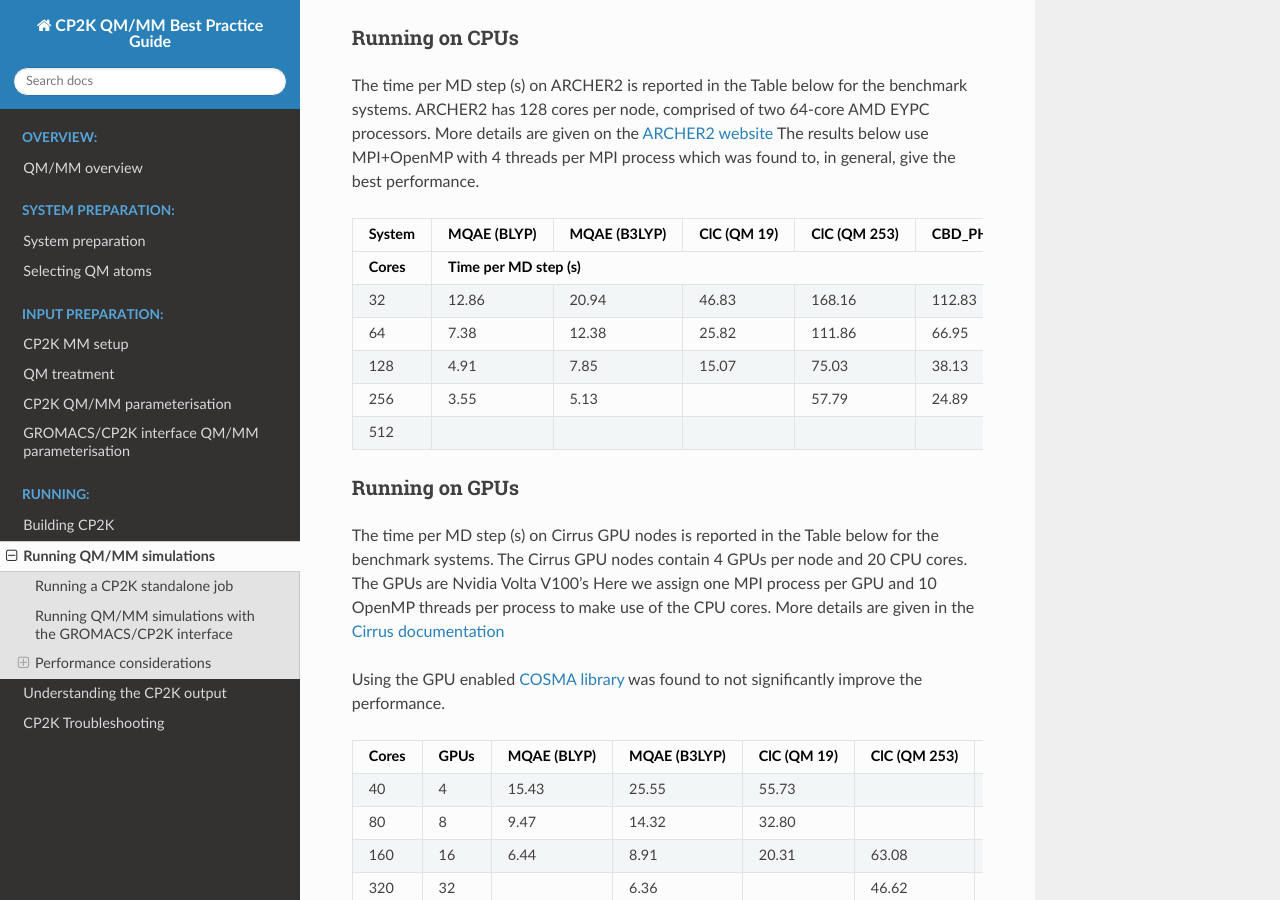
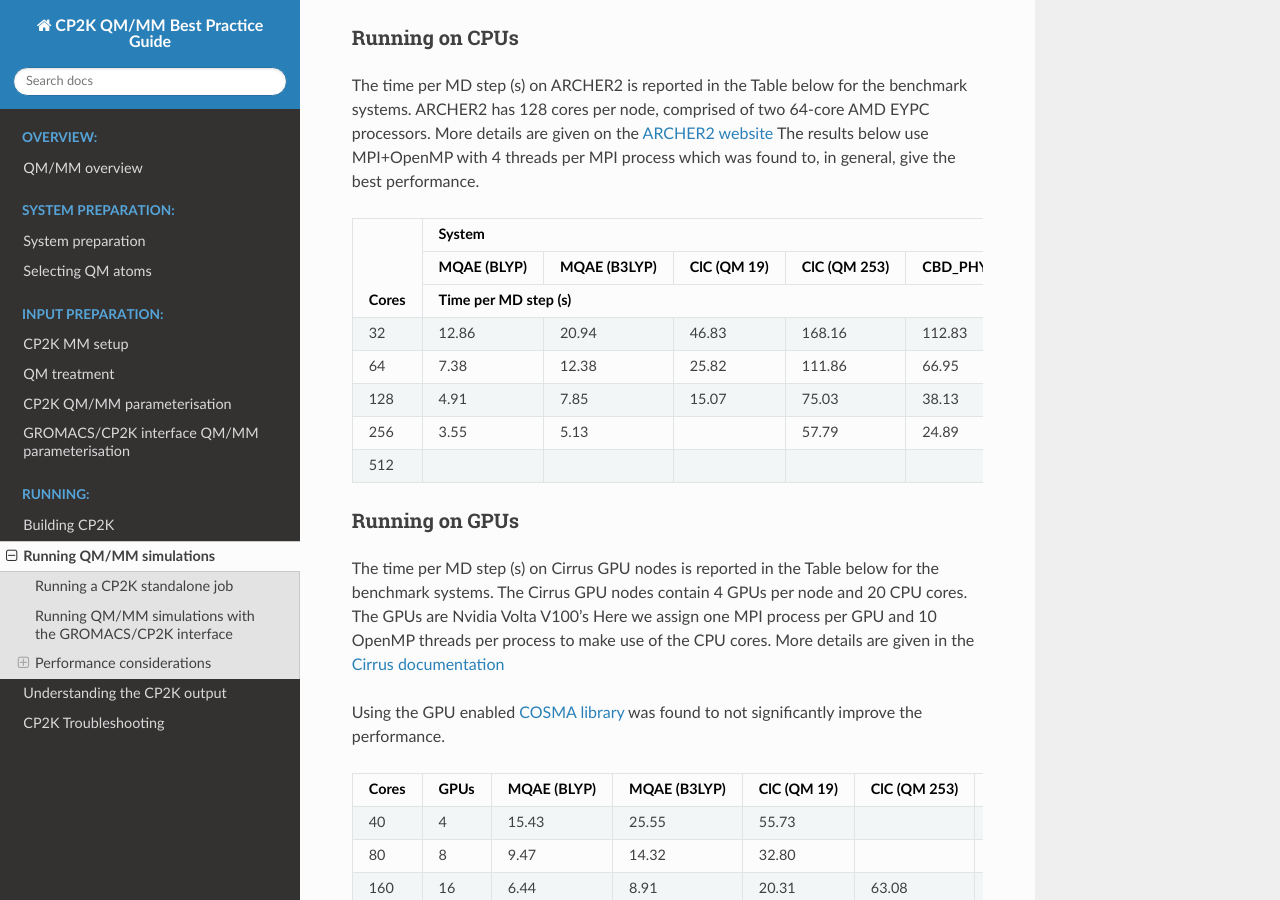
Before and after one commit to bioexcel/qmmm_bpg, a Sphinx documentation site: the page built from docs/running_cp2k/running_cp2k.rst, in a window 1280 px wide and 900 px high, scrolled down 1956 px. Built offline with Sphinx 7.4.7 and the Read the Docs theme 2.0.0, drawn with Linux system fonts in a browser that asks for light colours.

Commit message:
Edit table

```diff
--- a/docs/running_cp2k/running_cp2k.rst
+++ b/docs/running_cp2k/running_cp2k.rst
@@ -106,9 +106,11 @@
 to, in general, give the best performance.
 
 +--------+--------------+--------------+-------------+--------------+----------------+-----------------+
-| System | MQAE  (BLYP) | MQAE (B3LYP) | ClC (QM 19) | ClC (QM 253) | CBD_PHY (PBE)  | CBD_PHY (PBE0)  |
-+--------+--------------+--------------+-------------+--------------+----------------+-----------------+
-| Cores  | Time per MD step (s)                                                                        |
+| Cores  |   System                                                                                    |
++        +--------------+--------------+-------------+--------------+----------------+-----------------+
+|        | MQAE  (BLYP) | MQAE (B3LYP) | ClC (QM 19) | ClC (QM 253) | CBD_PHY (PBE)  | CBD_PHY (PBE0)  |
++        +--------------+--------------+-------------+--------------+----------------+-----------------+
+|        | Time per MD step (s)                                                                        |
 +========+==============+==============+=============+==============+================+=================+
 | 32     | 12.86        | 20.94        | 46.83       | 168.16       | 112.83         | 266.25          |
 +--------+--------------+--------------+-------------+--------------+----------------+-----------------+
```
